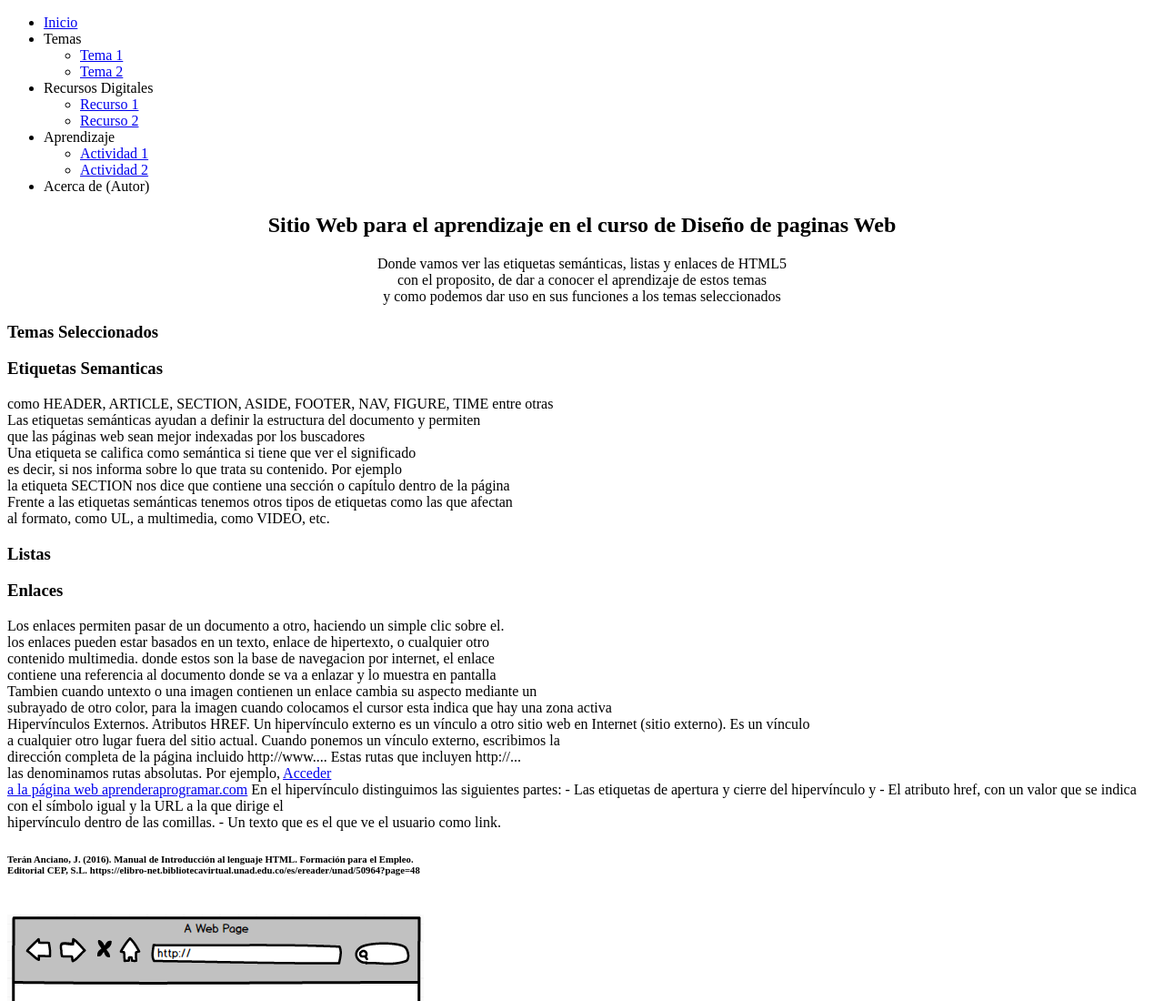
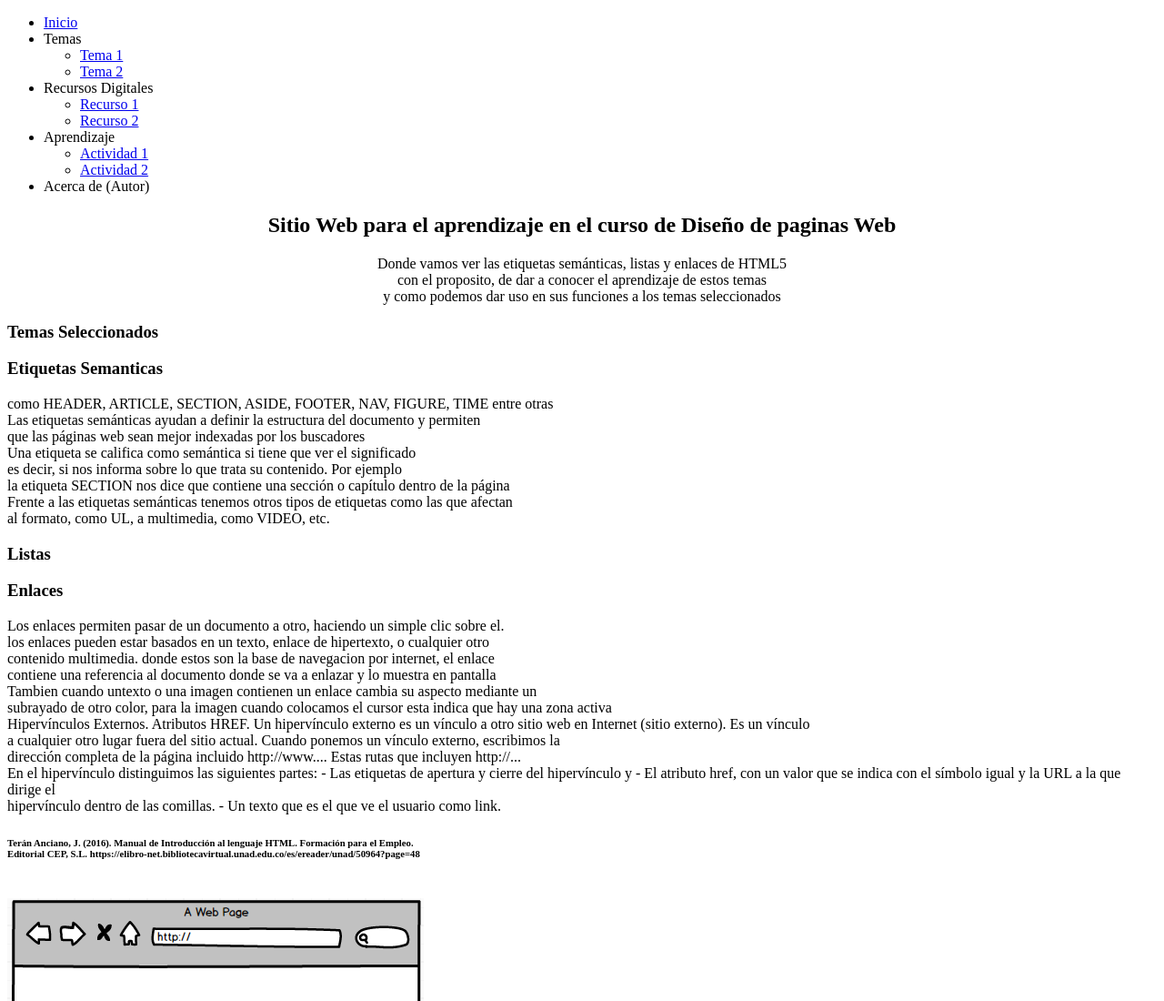
Before and after one commit to AlejandroDW/DSWAlejandroCalderon, a plain HTML site: page Fase2/design.html in a window 1280 px wide. Shown: the top 1100 px of the page at 91% size. Drawn offline with Linux system fonts and the light colour scheme.

Commit message:
Update design.html

```diff
--- a/Fase2/design.html
+++ b/Fase2/design.html
@@ -63,8 +63,7 @@
     Un hipervínculo externo es un vínculo a otro sitio web en Internet (sitio externo). Es un vínculo<br>
     a cualquier otro lugar fuera del sitio actual. Cuando ponemos un vínculo externo, escribimos la <br>
     dirección completa de la página incluido http://www.... Estas rutas que incluyen http://... <br>
-    las denominamos rutas absolutas. Por ejemplo, <a href="https://campus0b.unad.edu.co/campus/accesit.php">Acceder <br>
-    a la página web aprenderaprogramar.com</a>
+
 
     En el hipervínculo distinguimos las siguientes partes:
     - Las etiquetas de apertura y cierre del hipervínculo <a> y </a>
```
